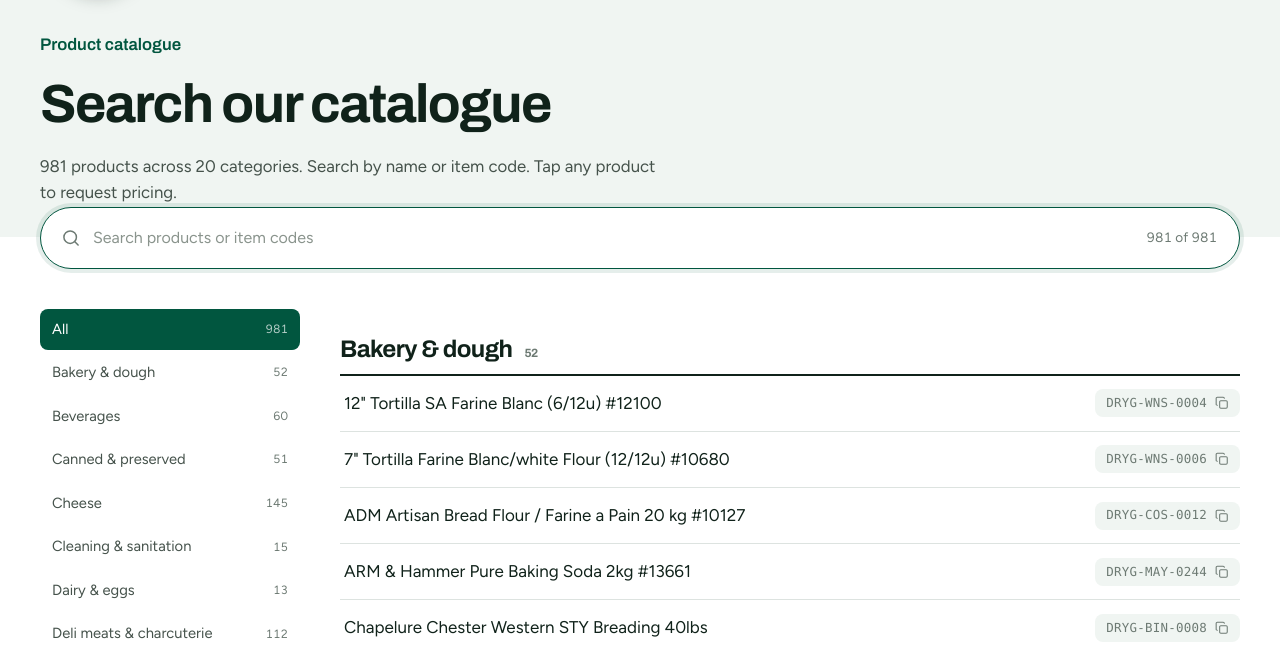
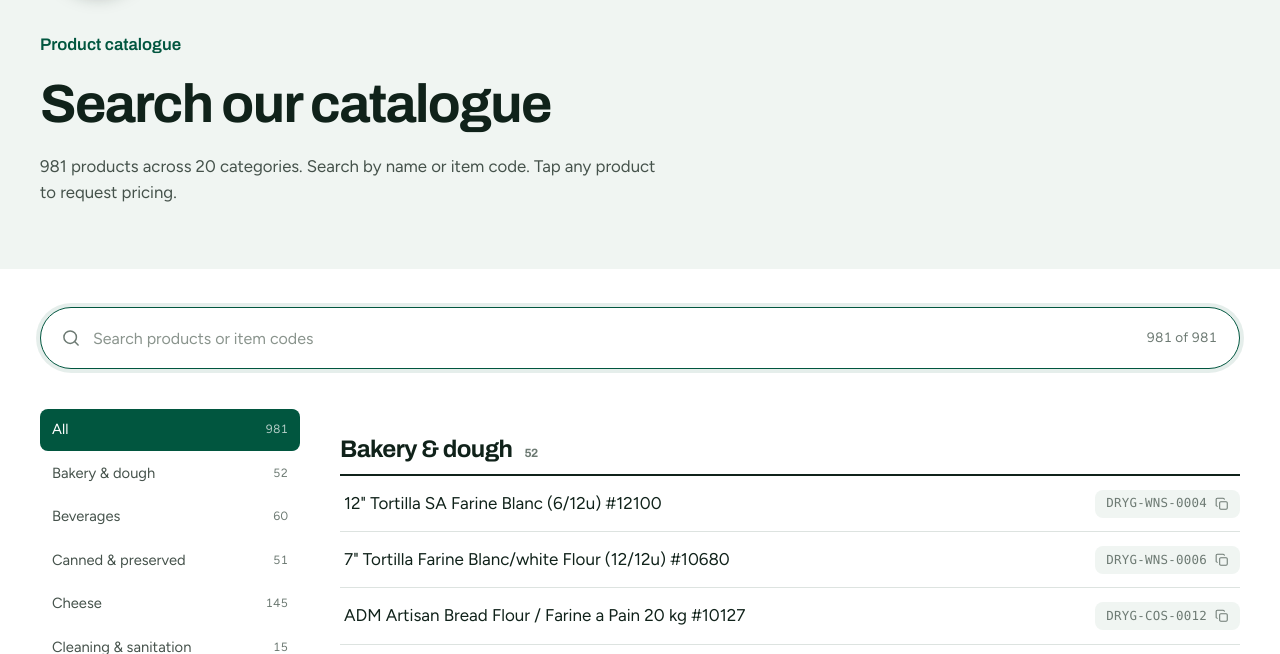
Before and after one commit to Joe-and-ray/aliments-joe-ray, a plain HTML site: page product-catalogue/index.html in a window 1280 px wide. Shown: the part 163-817 px from the top of the page. Drawn offline with Linux system fonts and the light colour scheme.

Commit message:
Catalogue: search bar sits below the header band
Co-Authored-By: Claude Opus 5.5 <noreply@anthropic.com>

```diff
--- a/assets/css/site.css
+++ b/assets/css/site.css
@@ -370,7 +370,7 @@ details[open] .faq-icon { transform: rotate(45deg); background: var(--ink); bord
 .foot-bottom a { color: #fff; }
 
 /* ---------- catalogue page ---------- */
-.cat-hero { padding: clamp(40px, 6vw, 80px) 0 32px; background: var(--mist); }
+.cat-hero { padding: clamp(40px, 6vw, 80px) 0 clamp(40px, 5vw, 64px); background: var(--mist); }
 .cat-hero h1 { font-size: clamp(2.2rem, 4.2vw, 3.6rem); max-width: 18ch; }
 .catalogue { display: grid; grid-template-columns: 260px minmax(0, 1fr); gap: 40px; align-items: start; padding-bottom: clamp(72px, 9vw, 120px); }
 .cat-bar { display: contents; }
@@ -379,7 +379,7 @@ details[open] .faq-icon { transform: rotate(45deg); background: var(--ink); bord
 .search > .i { position: absolute; left: 20px; color: var(--muted); pointer-events: none; }
 .search input { flex: 1; min-width: 0; height: 60px; padding: 0 12px 0 52px; border: 0; background: none; outline: none; font-size: 1rem; }
 .search input::placeholder { color: #8a948d; }
-.catalogue .search { grid-column: 1 / -1; position: sticky; top: calc(var(--top) + 8px); z-index: 10; margin-top: -30px; }
+.catalogue .search { grid-column: 1 / -1; position: sticky; top: calc(var(--top) + 8px); z-index: 10; margin-top: clamp(28px, 3vw, 40px); }
 .showing { padding-right: 22px; font-size: .85rem; color: var(--muted); white-space: nowrap; font-variant-numeric: tabular-nums; }
 .cats { position: sticky; top: calc(var(--top) + 96px); max-height: calc(100dvh - var(--top) - 120px); overflow: auto; border: 0; margin: 0; padding: 0; min-inline-size: 0; display: grid; gap: 2px; scrollbar-width: thin; }
 .cat-chip { position: relative; display: flex; align-items: center; justify-content: space-between; gap: 10px; padding: 9px 12px; border-radius: var(--r-sm); cursor: pointer; font-size: .92rem; transition: background-color .15s; }
--- a/product-catalogue/index.html
+++ b/product-catalogue/index.html
@@ -21,7 +21,7 @@
 <link rel="preconnect" href="https://fonts.googleapis.com">
 <link rel="preconnect" href="https://fonts.gstatic.com" crossorigin>
 <link rel="stylesheet" href="https://fonts.googleapis.com/css2?family=Archivo:wdth,wght@100,500;100,600;112,600;112,700&family=Figtree:wght@400;500;600&display=swap">
-<link rel="stylesheet" href="/assets/css/site.css?v=6b8c1ae8">
+<link rel="stylesheet" href="/assets/css/site.css?v=65943878">
 <script src="/assets/js/site.js?v=d5d91cc8" defer></script>
 
 </head><body data-page="catalogue">
```
Also changed, not shown: fr/index.html (+1 -1 lines), fr/product-catalogue/index.html (+1 -1 lines), index.html (+1 -1 lines).
